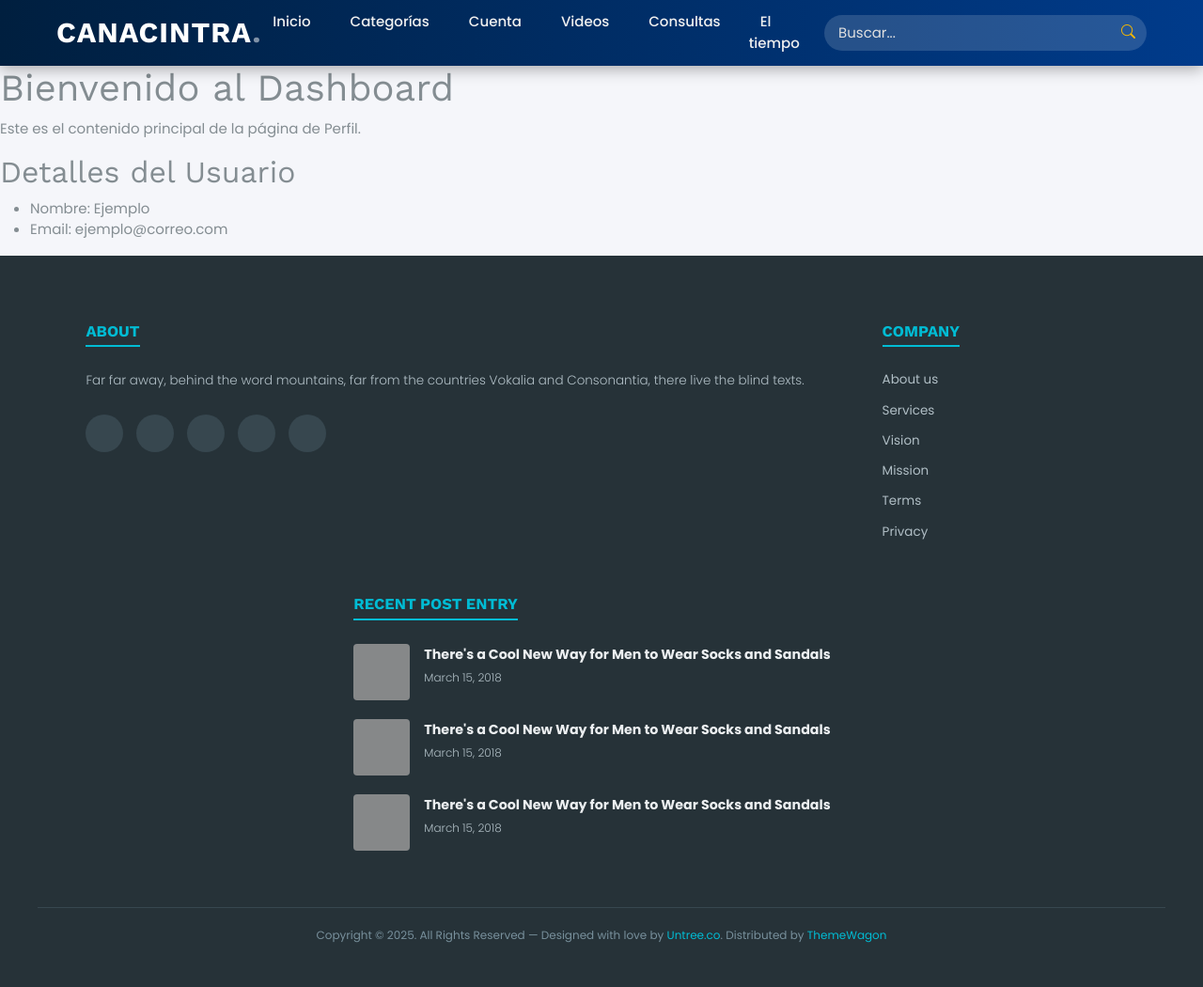
After one commit to QuevedoJF/Proyecto-Web-Canacintra, a Django app: page /perfil/ in a window 1280 px wide. The commit adds this page. Shown: the whole page at 94% size. Run offline with Django 5.2, Linux system fonts and the light colour scheme; some libraries are stand-ins or nearby versions; grey boxes are pictures that could not be loaded.

Commit message:
add:Se agrego el apartado Perfil

```diff
--- /dev/null
+++ b/core/templates/core/perfil.html
@@ -0,0 +1,28 @@
+{% extends 'partials/base.html' %}
+
+{% load static %}
+
+{% block title %}Perfil{% endblock %}
+
+{# 1. BLOQUE PARA INSERTAR EL MENÚ LATERAL #}
+{% block sidebar %}
+    {# Aquí se incluye el HTML del menú que está en partials/menuds.html #}
+    {% include 'partials/menuds.html' %}
+{% endblock sidebar %}
+
+{# 2. BLOQUE PARA EL CONTENIDO PRINCIPAL #}
+{% block content %}
+    {# AÑADE AQUÍ EL CONTENIDO VISIBLE DE LA PÁGINA #}
+    <h1>Bienvenido al Dashboard</h1>
+    <p>Este es el contenido principal de la página de Perfil.</p>
+
+    <section class="profile-details">
+        <h2>Detalles del Usuario</h2>
+        <ul>
+            <li>Nombre: Ejemplo</li>
+            <li>Email: ejemplo@correo.com</li>
+        </ul>
+    </section>
+
+{% endblock content %}
+{# 3. ¡ES FUNDAMENTAL CERRAR EL BLOQUE CONTENT! #}
--- a/core/templates/partials/base.html
+++ b/core/templates/partials/base.html
@@ -1,4 +1,3 @@
-
 {% load static %}
 <!doctype html>
 <html lang="en">
--- a/core/templates/partials/footer.html
+++ b/core/templates/partials/footer.html
@@ -1,30 +1,187 @@
 <!-- Este es el footer(base de abajo) de la pagina -->
 {% load static %}
-<footer class="site-footer">
-    <div class="container">
-        <div class="row">
-            <div class="col-lg-4">
-                <div class="widget">
-                    <h3 class="mb-4">About</h3>
-                    <p>Far far away, behind the word mountains, far from the countries Vokalia and Consonantia, there
-                        live the blind texts.</p>
-                </div> <!-- /.widget -->
-                <div class="widget">
-                    <h3>Social</h3>
-                    <ul class="list-unstyled social">
-                        <li><a href="#"><span class="icon-instagram"></span></a></li>
-                        <li><a href="#"><span class="icon-twitter"></span></a></li>
-                        <li><a href="#"><span class="icon-facebook"></span></a></li>
-                        <li><a href="#"><span class="icon-linkedin"></span></a></li>
-                        <li><a href="#"><span class="icon-pinterest"></span></a></li>
-                        <li><a href="#"><span class="icon-dribbble"></span></a></li>
-                    </ul>
-                </div> <!-- /.widget -->
-            </div> <!-- /.col-lg-4 -->
-            <div class="col-lg-4 ps-lg-5">
-                <div class="widget">
-                    <h3 class="mb-4">Company</h3>
-                    <ul class="list-unstyled float-start links">
+<!DOCTYPE html>
+<html lang="es">
+<head>
+    <meta charset="UTF-8">
+    <title>Footer Mejorado</title>
+    <link href="https://fonts.googleapis.com/css2?family=Poppins:wght@300;400;600;700&display=swap" rel="stylesheet">
+    <style>
+        /* ESTILOS CSS PARA EL FOOTER */
+        .main-footer {
+            background-color: #263238; /* Color de fondo ligeramente más oscuro y moderno */
+            color: #eceff1; /* Blanco hueso para el texto principal */
+            padding: 70px 0 30px; /* Más espacio vertical */
+            font-family: 'Poppins', sans-serif; /* Nueva tipografía */
+        }
+
+        .footer-content {
+            display: flex;
+            justify-content: space-around;
+            max-width: 1200px;
+            margin: 0 auto;
+            padding: 0 20px;
+            flex-wrap: wrap; /* Para hacerlo responsive en pantallas pequeñas */
+        }
+
+        .footer-col {
+            margin-bottom: 40px;
+            min-width: 250px; /* Ancho mínimo para las columnas */
+            padding-right: 20px;
+        }
+
+        /* Títulos de las secciones */
+        .footer-col h4 {
+            color: #00bcd4; /* Color de acento moderno (cyan) */
+            font-size: 1.1em;
+            font-weight: 700; /* Resalta el título */
+            margin-bottom: 25px;
+            border-bottom: 2px solid #00bcd4; /* Subrayado sutil */
+            display: inline-block; /* Para que el subrayado se ajuste al texto */
+            padding-bottom: 5px;
+        }
+
+        /* Texto de la columna "Acerca de" */
+        .footer-col p {
+            font-size: 0.9em;
+            line-height: 1.6;
+            color: #b0bec5; /* Color sutil para el texto descriptivo */
+            font-weight: 300;
+        }
+
+        /* Lista de enlaces (Compañía) */
+        .footer-col ul {
+            list-style: none;
+            padding: 0;
+        }
+
+        .footer-col ul li {
+            margin-bottom: 12px;
+        }
+
+        .footer-col ul li a {
+            color: #b0bec5;
+            text-decoration: none;
+            font-size: 0.9em;
+            transition: color 0.3s ease, padding-left 0.3s ease; /* Transición para el hover */
+            display: block;
+        }
+
+        .footer-col ul li a:hover {
+            color: #00bcd4; /* Color de acento en hover */
+            padding-left: 5px; /* Pequeño desplazamiento a la derecha en hover */
+        }
+
+        /* Iconos Sociales */
+        .social-icons a {
+            display: inline-flex; /* Usamos flex para centrar mejor el icono */
+            align-items: center;
+            justify-content: center;
+            width: 40px;
+            height: 40px;
+            background-color: #37474f; /* Un fondo para los iconos */
+            color: #eceff1;
+            border-radius: 50%; /* Iconos circulares */
+            margin-right: 10px;
+            transition: background-color 0.3s ease, color 0.3s ease;
+            text-decoration: none;
+            font-size: 1.2em;
+        }
+
+        .social-icons a:hover {
+            background-color: #00bcd4; /* Color de acento en hover */
+            color: #263238; /* Texto oscuro en hover */
+        }
+
+        /* Contenido de Entradas Recientes */
+        .post-entry {
+            display: flex;
+            margin-bottom: 20px;
+            text-decoration: none; /* Quitamos el subrayado del enlace del post */
+        }
+
+        .post-entry img {
+            width: 60px;
+            height: 60px;
+            object-fit: cover;
+            margin-right: 15px;
+            border-radius: 4px; /* Bordes suaves */
+            opacity: 0.8;
+            transition: opacity 0.3s ease;
+        }
+
+        .post-entry:hover img {
+             opacity: 1; /* Imagen se vuelve más opaca en hover */
+        }
+
+        .post-info span {
+            display: block;
+            color: #b0bec5;
+            font-size: 0.8em;
+            font-weight: 300;
+            margin-top: 5px;
+        }
+
+        .post-info strong {
+            color: #eceff1;
+            font-size: 0.95em;
+            line-height: 1.3;
+            transition: color 0.3s ease;
+        }
+
+        .post-entry:hover strong {
+            color: #00bcd4; /* Título del post en color de acento en hover */
+        }
+
+        /* Seccion de Copyright */
+        .footer-bottom {
+            max-width: 1200px;
+            margin: 0 auto;
+            padding: 20px 20px 0;
+            border-top: 1px solid #37474f; /* Separador sutil */
+            text-align: center;
+            font-size: 0.8em;
+            color: #78909c; /* Color más discreto */
+        }
+
+        /* Media query básico para mejor responsividad */
+        @media (max-width: 768px) {
+            .footer-content {
+                flex-direction: column;
+                align-items: center;
+                text-align: center;
+            }
+            .footer-col {
+                min-width: 100%;
+                padding-right: 0;
+            }
+            .footer-col h4 {
+                display: block; /* Para centrar */
+                border: none;
+            }
+        }
+    </style>
+</head>
+<body>
+
+<footer class="main-footer">
+    <div class="footer-content">
+
+        <div class="footer-col footer-about">
+            <h4>ABOUT</h4>
+            <p>Far far away, behind the word mountains, far from the countries Vokalia and Consonantia, there live the blind texts.</p>
+            <div class="social-icons" style="margin-top: 25px;">
+                <a href="#"><i class="fa fa-instagram"></i></a>
+                <a href="#"><i class="fa fa-twitter"></i></a>
+                <a href="#"><i class="fa fa-facebook-f"></i></a>
+                <a href="#"><i class="fa fa-linkedin"></i></a>
+                <a href="#"><i class="fa fa-pinterest"></i></a>
+            </div>
+        </div>
+
+        <div class="footer-col footer-company">
+            <h4>COMPANY</h4>
+            <ul>
                 <li><a href="#">About us</a></li>
                 <li><a href="#">Services</a></li>
                 <li><a href="#">Vision</a></li>
@@ -32,76 +189,41 @@
                 <li><a href="#">Terms</a></li>
                 <li><a href="#">Privacy</a></li>
             </ul>
-                    <ul class="list-unstyled float-start links">
-                        <li><a href="#">Partners</a></li>
-                        <li><a href="#">Business</a></li>
-                        <li><a href="#">Careers</a></li>
-                        <li><a href="#">Blog</a></li>
-                        <li><a href="#">FAQ</a></li>
-                        <li><a href="#">Creative</a></li>
-                    </ul>
-                </div> <!-- /.widget -->
-            </div> <!-- /.col-lg-4 -->
-            <div class="col-lg-4">
-                <div class="widget">
-                    <h3 class="mb-4">Recent Post Entry</h3>
-                    <div class="post-entry-footer">
-                        <ul>
-                            <li>
-                                <a href="">
-                                    <img src="{% static 'images/img_1_sq.jpg' %}" alt="Image placeholder"
-                                        class="me-4 rounded">
-                                    <div class="text">
-                                        <h4>There’s a Cool New Way for Men to Wear Socks and Sandals</h4>
-                                        <div class="post-meta">
-                                            <span class="mr-2">March 15, 2018 </span>
+        </div>
+
+        <div class="footer-col footer-posts">
+            <h4>RECENT POST ENTRY</h4>
+
+            <a href="#" class="post-entry">
+                <img src="{% static 'images/post-image-1.jpg' %}" alt="Cool Way to Wear Socks and Sandals">
+                <div class="post-info">
+                    <strong>There's a Cool New Way for Men to Wear Socks and Sandals</strong>
+                    <span>March 15, 2018</span>
+                </div>
+            </a>
+
+            <a href="#" class="post-entry">
+                <img src="{% static 'images/post-image-2.jpg' %}" alt="Cool Way to Wear Socks and Sandals">
+                <div class="post-info">
+                    <strong>There's a Cool New Way for Men to Wear Socks and Sandals</strong>
+                    <span>March 15, 2018</span>
+                </div>
+            </a>
+
+            <a href="#" class="post-entry">
+                <img src="{% static 'images/post-image-3.jpg' %}" alt="Cool Way to Wear Socks and Sandals">
+                <div class="post-info">
+                    <strong>There's a Cool New Way for Men to Wear Socks and Sandals</strong>
+                    <span>March 15, 2018</span>
+                </div>
+            </a>
+
         </div>
     </div>
-                                </a>
-                            </li>
-                            <li>
-                                <a href="">
-                                    <img src="{% static 'images/img_2_sq.jpg' %}" alt="Image placeholder"
-                                        class="me-4 rounded">
-                                    <div class="text">
-                                        <h4>There’s a Cool New Way for Men to Wear Socks and Sandals</h4>
-                                        <div class="post-meta">
-                                            <span class="mr-2">March 15, 2018 </span>
+
+    <div class="footer-bottom">
+        <p>Copyright © 2025. All Rights Reserved — Designed with love by <a href="#" style="color: #00bcd4; text-decoration: none;">Untree.co</a>. Distributed by <a href="#" style="color: #00bcd4; text-decoration: none;">ThemeWagon</a></p>
     </div>
-                                    </div>
-                                </a>
-                            </li>
-                            <li>
-                                <a href="">
-                                    <img src="{%static 'images/img_3_sq.jpg' %}" alt="Image placeholder"
-                                        class="me-4 rounded">
-                                    <div class="text">
-                                        <h4>There’s a Cool New Way for Men to Wear Socks and Sandals</h4>
-                                        <div class="post-meta">
-                                            <span class="mr-2">March 15, 2018 </span>
-                                        </div>
-                                    </div>
-                                </a>
-                            </li>
-                        </ul>
-                    </div>
-                </div> <!-- /.widget -->
-            </div> <!-- /.col-lg-4 -->
-        </div> <!-- /.row -->
-        <div class="row mt-5">
-            <div class="col-12 text-center">
-                <!--
-                **==========
-            NOTE:
-            Please don't remove this copyright link unless you buy the license here https://untree.co/license/
-              **========== -->
-                <p>Copyright &copy;
-                    <script>document.write(new Date().getFullYear());</script>. All Rights Reserved. &mdash; Designed
-                    with love by <a href="https://untree.co">Untree.co</a> Distributed by <a
-                        href="https://themewagon.com">ThemeWagon</a>
-                    <!-- License information: https://untree.co/license/ -->
-                </p>
-            </div>
-        </div>
-    </div> <!-- /.container -->
-</footer> <!-- /.site-footer -->
+</footer>
+</body>
+</html>
--- a/core/templates/partials/header.html
+++ b/core/templates/partials/header.html
@@ -224,7 +224,7 @@
             <li class="has-children">
             <a href="#">Cuenta</a>
             <ul class="dropdown">
-                <li><a href="#">Perfil</a></li>
+                <li><a href="{% url 'perfil' %}">Perfil</a></li>
                 <li><a href="#">Configuración</a></li>
                 <li><a href="#">Capacitaciones</a></li>
                 <li><a href="#">Cerrar sesión</a></li>
--- a/core/urls.py
+++ b/core/urls.py
@@ -3,8 +3,9 @@ from . import views
 from core.views import *
 
 urlpatterns = [
-    path('', views.index, name='index'),
-    path('identidad', views.identidad, name='identidad'),
-    path('contactanos', views.contactanos, name='contactanos'),
-    path("carrusel/", views.carrusel_view, name="carrusel"),
+    path("", views.index, name="index"),
+path("identidad/", views.identidad, name="identidad"),
+    path("contactanos/", views.contactanos, name="contactanos"),
+    path("carrusel/  ", views.carrusel_view, name="carrusel"),
+    path("perfil/", views.perfil, name="perfil"),
 ]
--- a/core/views.py
+++ b/core/views.py
@@ -19,3 +19,7 @@ def carrusel_view(request):
         {"url": "https://picsum.photos/id/1039/1600/900", "descripcion": "Paisaje 4"},
     ]
     return render(request, "main/carrusel.html", {"imagenes": imagenes})
+
+
+def perfil(request):
+    return render(request, 'core/perfil.html')
```
Also changed, not shown: core/templates/core/index.html (+5 -8 lines). Lines whose indentation alone changed are shown as unchanged.
